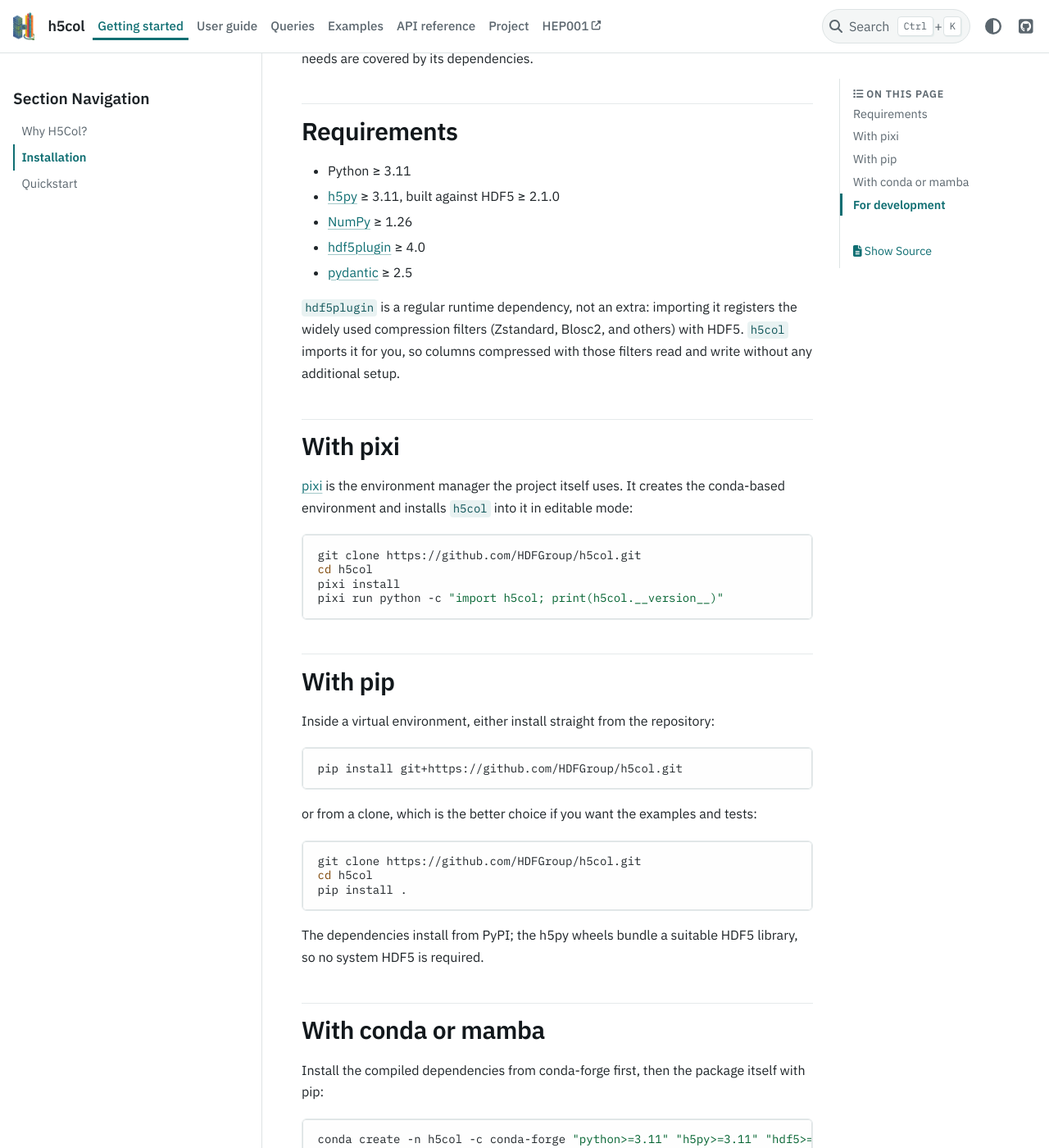
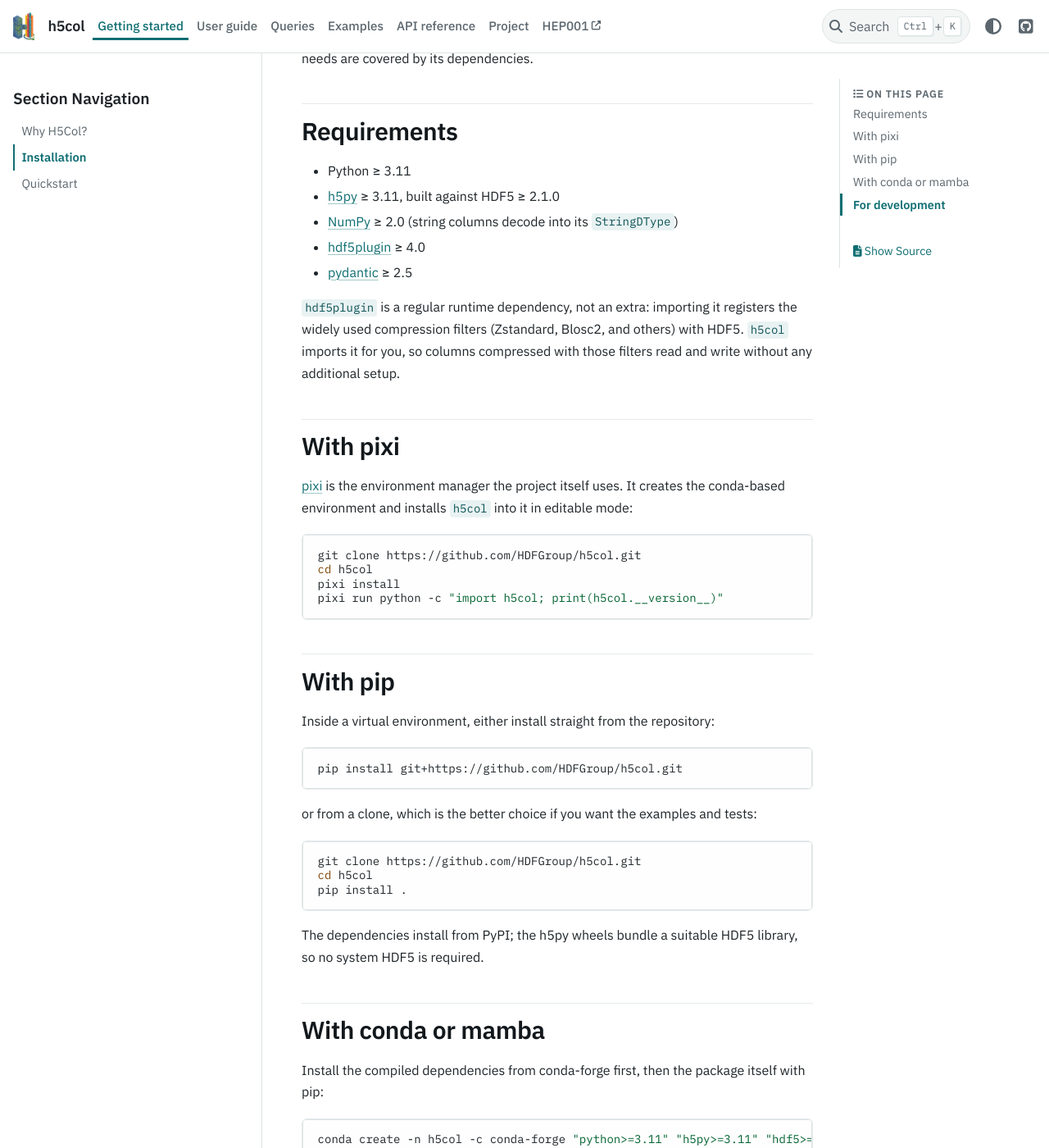
Before and after one commit to HDFGroup/h5col, a Sphinx documentation site: the page built from docs/start/installation.md, in a window 1280 px wide and 1400 px high, scrolled down 209 px. Shown: the whole window at 82% size. Built offline with Sphinx 7.4.7 and the PyData theme 0.15.4, drawn with Linux system fonts in a browser that asks for light colours; pages that are not in the unit, such as notebooks, are missing from menus; some of the changed text lies outside the part shown.

Commit message:
Require NumPy to >= 2.0

````diff
--- a/docs/start/installation.md
+++ b/docs/start/installation.md
@@ -9,7 +9,8 @@ pure Python; all of its binary needs are covered by its dependencies.
 
 - Python ≥ 3.11
 - [h5py](https://docs.h5py.org/en/stable/) ≥ 3.11, built against HDF5 ≥ 2.1.0
-- [NumPy](https://numpy.org) ≥ 1.26
+- [NumPy](https://numpy.org) ≥ 2.0 (string columns decode into its
+  `StringDType`)
 - [hdf5plugin](https://pypi.org/project/hdf5plugin/) ≥ 4.0
 - [pydantic](https://docs.pydantic.dev) ≥ 2.5
 
@@ -58,7 +59,7 @@ itself with pip:
 
 ```bash
 conda create -n h5col -c conda-forge "python>=3.11" "h5py>=3.11" "hdf5>=2.1" \
-    "numpy>=1.26" "hdf5plugin>=4.0" "pydantic>=2.5"
+    "numpy>=2.0" "hdf5plugin>=4.0" "pydantic>=2.5"
 conda activate h5col
 pip install git+https://github.com/HDFGroup/h5col.git
 ```
--- a/pyproject.toml
+++ b/pyproject.toml
@@ -12,7 +12,8 @@ authors = [{ name = "Aleksandar Jelenak", email = "ajelenak@hdfgroup.org" }]
 keywords = ["HDF5", "columnar", "tabular", "dataframe", "H5Col", "HEP001", "h5py"]
 dependencies = [
     "h5py>=3.11",
-    "numpy>=1.26",
+    # 2.0 for numpy.dtypes.StringDType, the decode target for string columns.
+    "numpy>=2.0",
     "hdf5plugin>=4.0",
     "pydantic>=2.5",
 ]
@@ -39,7 +40,8 @@ python = ">=3.11"
 # release that introduced H5T_STD_REF; this higher floor is a project choice.
 h5py = ">=3.11"
 hdf5 = ">=2.1.0"
-numpy = ">=1.26"
+# 2.0 for numpy.dtypes.StringDType, the decode target for string columns.
+numpy = ">=2.0"
 hdf5plugin = ">=4.0"
 pydantic = ">=2.5"
 
````
Also changed, not shown: README.md (+2 -2 lines), 1 other file.
